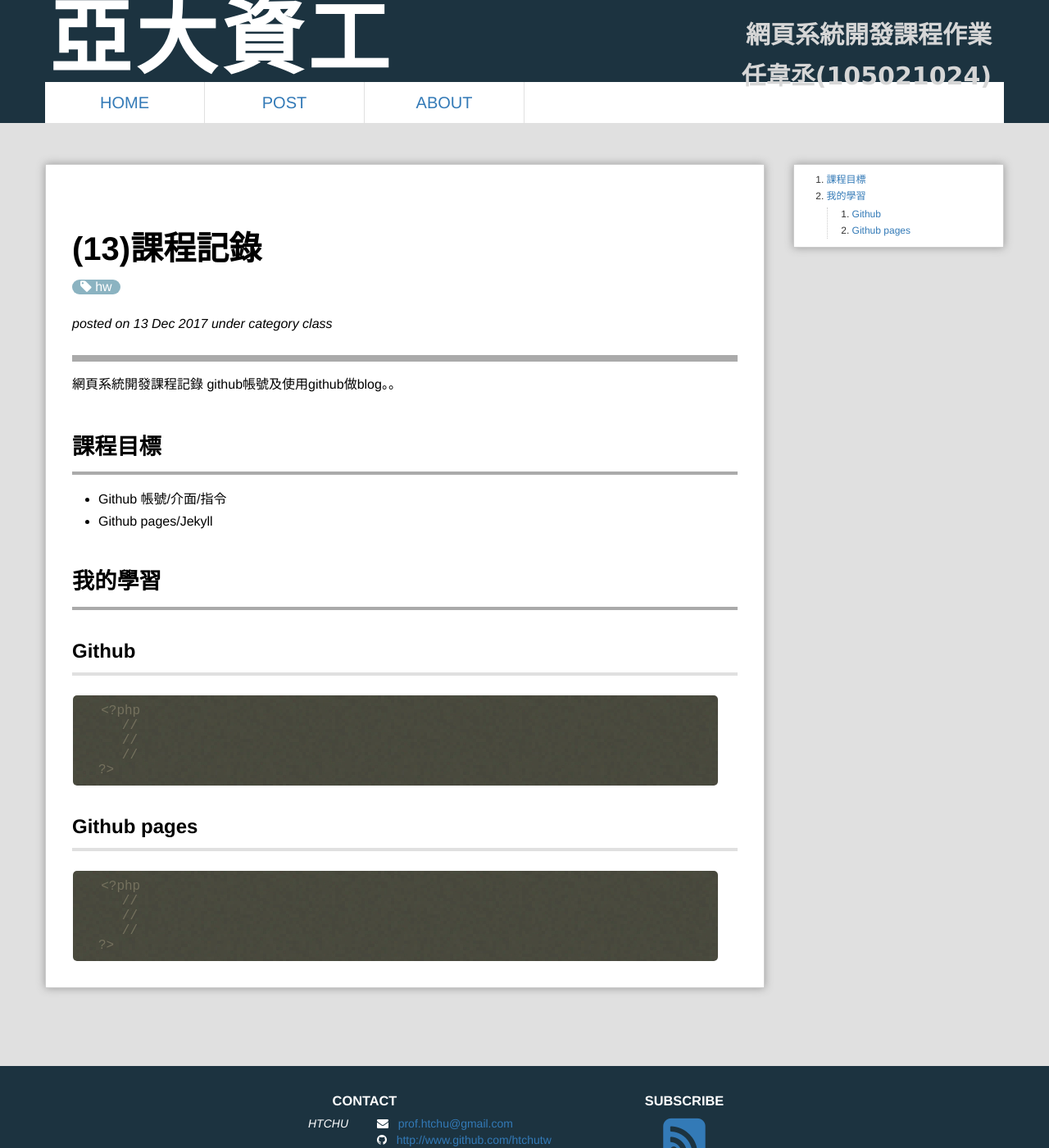
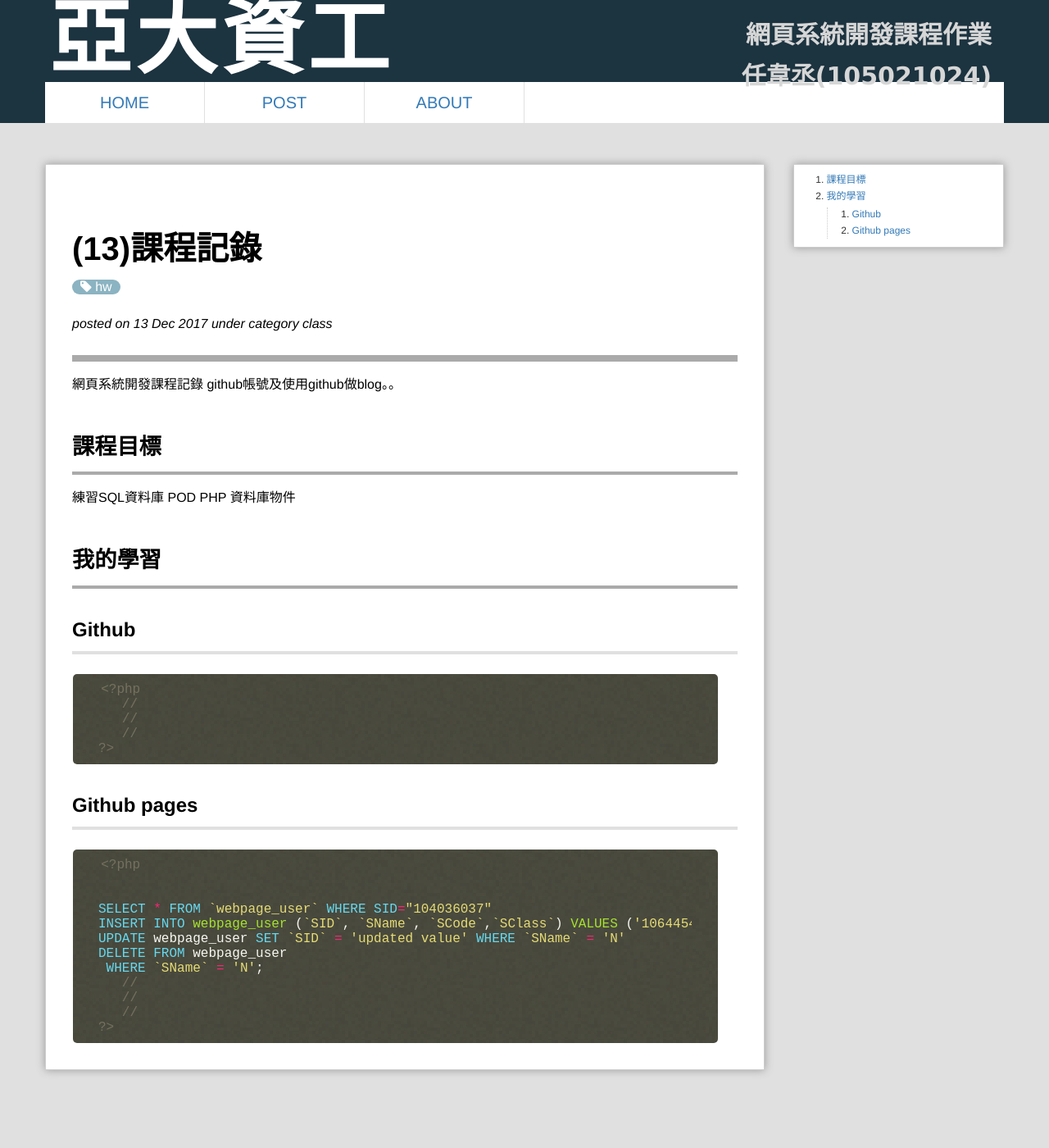
Before and after one commit to wily125/webcourse, a Jekyll site: the page built from _posts/2017-12-13-Class13.md, in a window 1280 px wide and 1400 px high. Shown: the whole window at 82% size. Built offline with Jekyll 4.4.1, drawn with Linux system fonts in a browser that asks for light colours; Markdown is read by kramdown in place of the engine named in the settings; comment, search, counter and statistics services are not loaded.

Commit message:
Update 2017-12-13-Class13.md

````diff
--- a/_posts/2017-12-13-Class13.md
+++ b/_posts/2017-12-13-Class13.md
@@ -4,16 +4,17 @@ layout: post
 category: class
 order: 6
 tags: [hw]
-excerpt: "第13週課程。"
+excerpt: "第13週課程:SQL資料庫練習。"
 ---
 網頁系統開發課程記錄
 github帳號及使用github做blog。。
 
 # 課程目標
-- Github 帳號/介面/指令
-- Github pages/Jekyll
+練習SQL資料庫
+POD PHP 資料庫物件
+# 我的學習
 
-# 我的學習
+
 
 ##Github
 
@@ -30,6 +31,13 @@ github帳號及使用github做blog。。
 
 ```php
 <?php
+
+
+SELECT * FROM `webpage_user` WHERE SID="104036037"
+INSERT INTO webpage_user (`SID`, `SName`, `SCode`,`SClass`) VALUES ('106445444', '123','0000','W2')
+UPDATE webpage_user SET `SID` = 'updated value' WHERE `SName` = 'N'
+DELETE FROM webpage_user
+ WHERE `SName` = 'N';
    //
    //
    //
````
